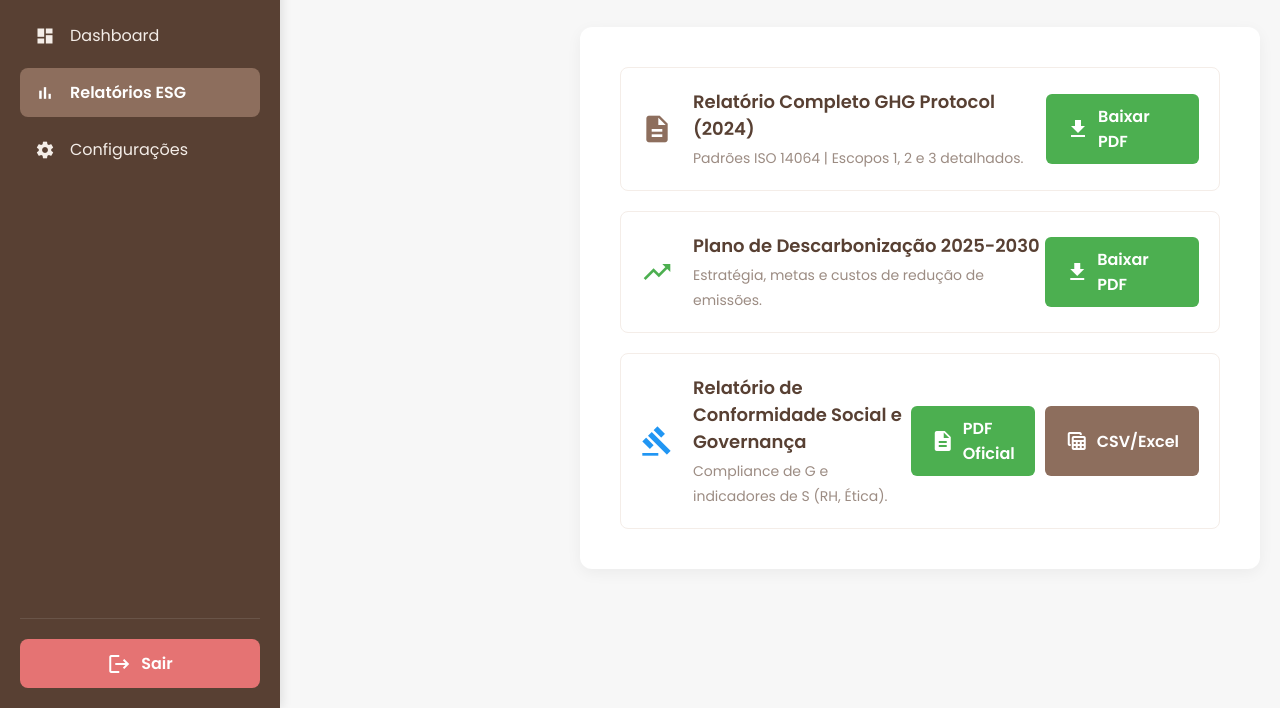
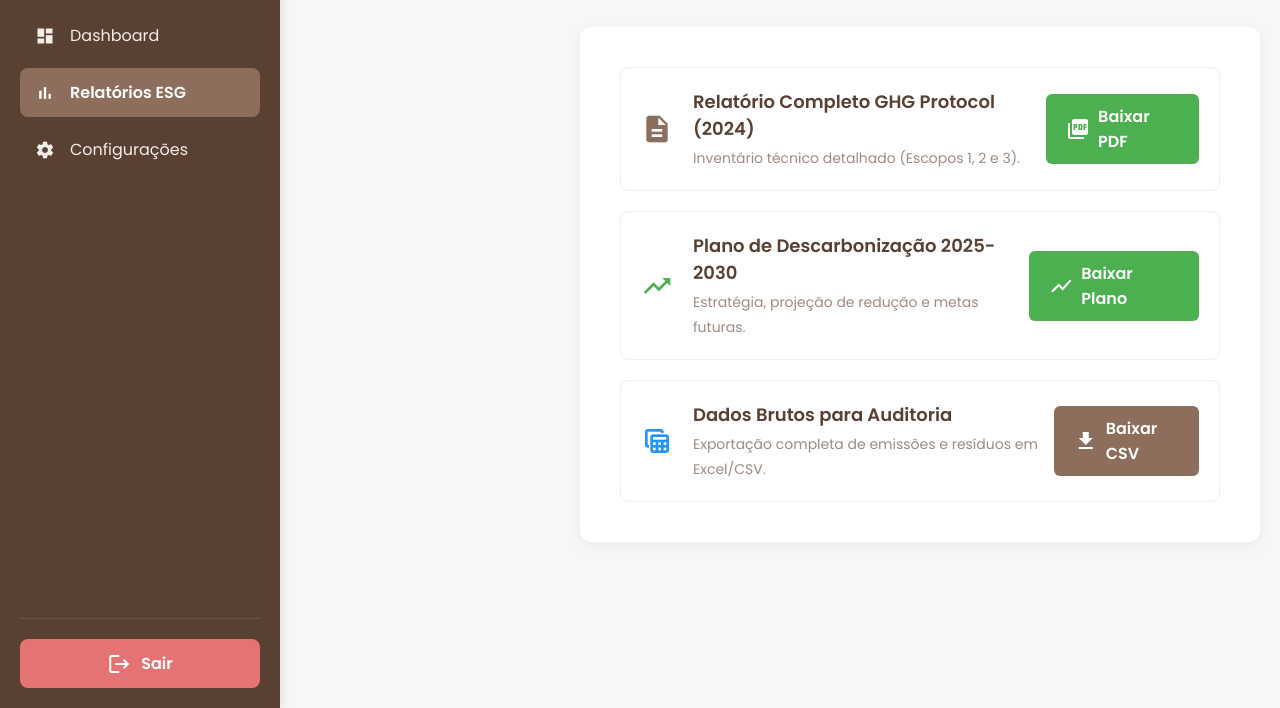
Before and after one commit to vinytacana/plataforma-esg, a plain HTML site: page static/relatorios.html in a window 1280 px wide. Shown: the part 92-800 px from the top of the page. Drawn offline with Linux system fonts and the light colour scheme.

Commit message:
feat(ui): add report download section with three report options

```diff
--- a/static/relatorios.html
+++ b/static/relatorios.html
@@ -317,12 +317,11 @@
                             <span class="material-icons">description</span>
                             <div>
                                 <h3>Relatório Completo GHG Protocol (2024)</h3>
-                                <span>Padrões ISO 14064 | Escopos 1, 2 e 3 detalhados.</span>
+                                <span>Inventário técnico detalhado (Escopos 1, 2 e 3).</span>
                             </div>
                         </div>
-                        <a href="#" class="download-button"
-                            onclick="alert('Download do Relatório Completo iniciado.');">
-                            <span class="material-icons">download</span> Baixar PDF
+                        <a href="/relatorios/ghg-protocol" target="_blank" class="download-button">
+                            <span class="material-icons">picture_as_pdf</span> Baixar PDF
                         </a>
                     </div>
 
@@ -331,35 +330,28 @@
                             <span class="material-icons" style="color: var(--color-green-esg);">trending_up</span>
                             <div>
                                 <h3>Plano de Descarbonização 2025-2030</h3>
-                                <span>Estratégia, metas e custos de redução de emissões.</span>
+                                <span>Estratégia, projeção de redução e metas futuras.</span>
                             </div>
                         </div>
-                        <a href="#" class="download-button"
-                            onclick="alert('Download do Plano de Descarbonização iniciado.');">
-                            <span class="material-icons">download</span> Baixar PDF
+                        <a href="/relatorios/plano-descarbonizacao" target="_blank" class="download-button">
+                            <span class="material-icons">show_chart</span> Baixar Plano
                         </a>
                     </div>
 
                     <div class="report-item">
                         <div class="report-info">
-                            <span class="material-icons" style="color: var(--color-blue-esg);">gavel</span>
+                            <span class="material-icons" style="color: var(--color-blue-esg);">table_view</span>
                             <div>
-                                <h3>Relatório de Conformidade Social e Governança</h3>
-                                <span>Compliance de G e indicadores de S (RH, Ética).</span>
+                                <h3>Dados Brutos para Auditoria</h3>
+                                <span>Exportação completa de emissões e resíduos em Excel/CSV.</span>
                             </div>
                         </div>
+                        <a href="/relatorios/auditoria-compliance" target="_blank" class="download-button"
+                            style="background-color: var(--color-brown-medium);">
+                            <span class="material-icons">file_download</span> Baixar CSV
+                        </a>
+                    </div>
 
-                        <div style="display: flex; gap: 10px;">
-                            <a href="/relatorios/gerar-certificado" target="_blank" class="download-button">
-                                <span class="material-icons">description</span> PDF Oficial
-                            </a>
-
-                            <a href="/relatorios/exportar-csv" target="_blank" class="download-button"
-                                style="background-color: var(--color-brown-medium);">
-                                <span class="material-icons">table_view</span> CSV/Excel
-                            </a>
-                        </div>
-                    </div>
                 </div>
             </section>
         </main>
```
